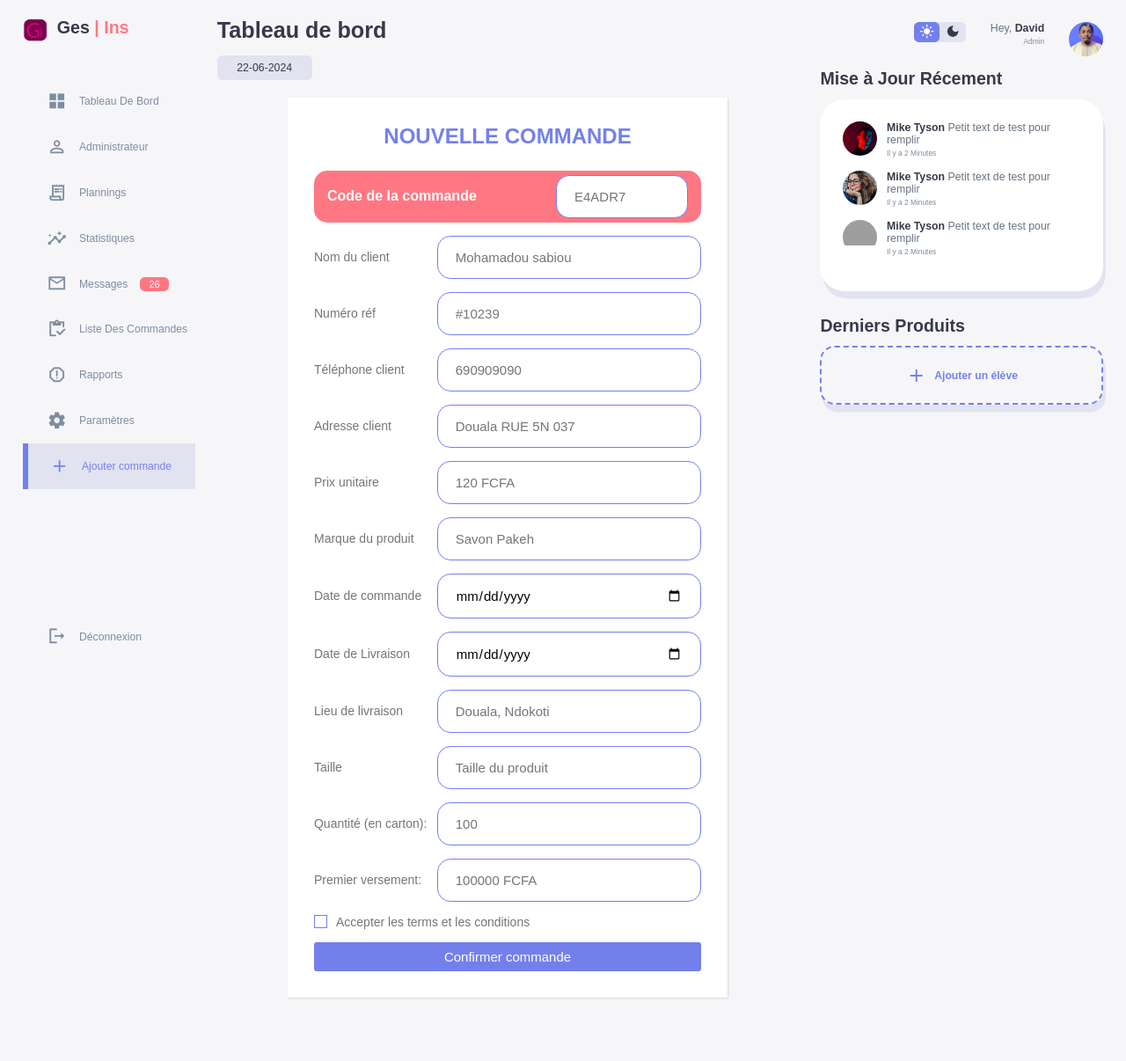
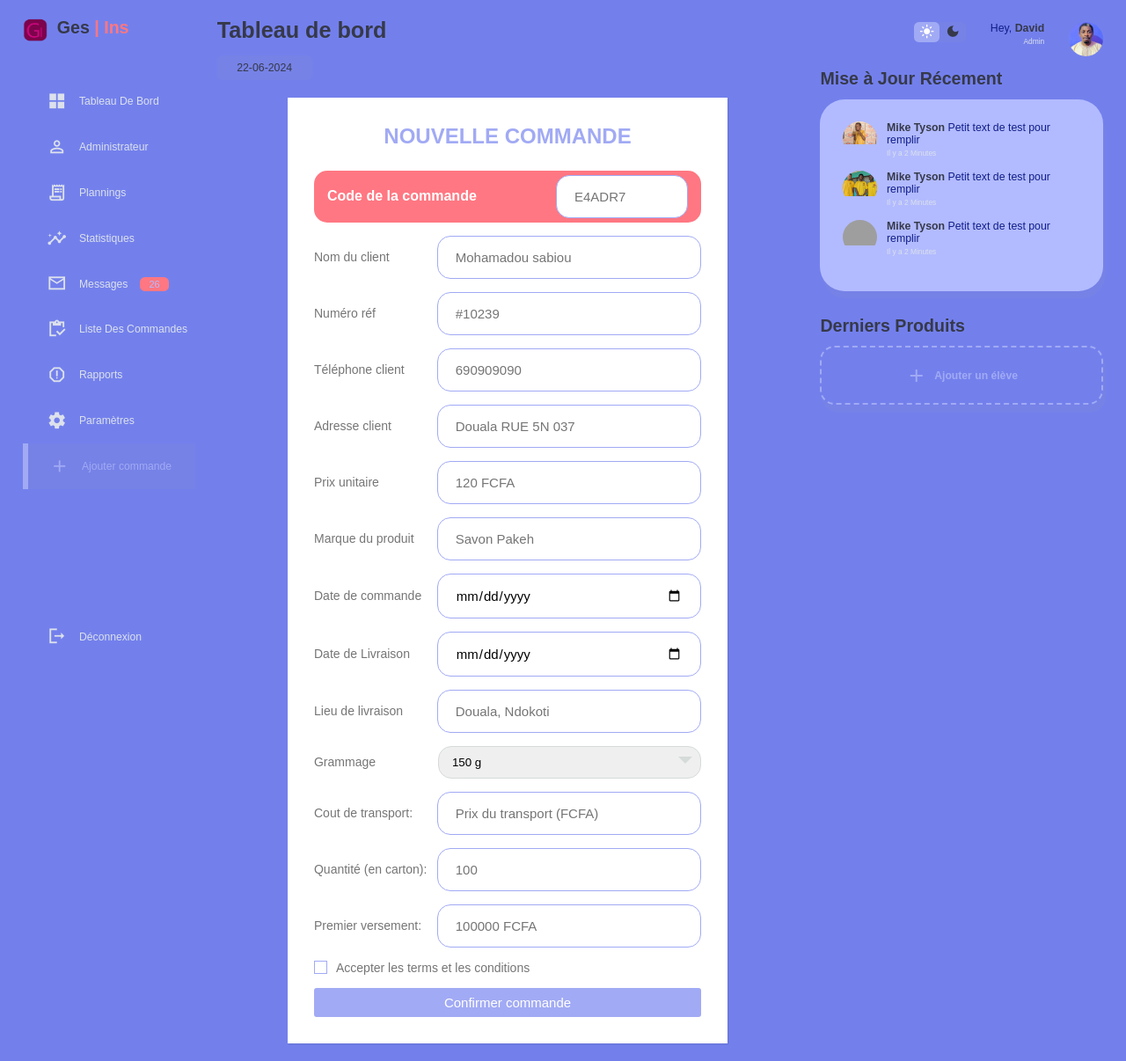
Before and after one commit to end2-237/sabiouApp, a PHP site: page /project_continouis/add.php in a window 1280 px wide. Shown: the whole page at 88% size. Before the commit the page ends 1135 px from the top, so only its background shows below. Run offline with PHP 8.4, Linux system fonts and the light colour scheme; data that the repository does not hold is empty; grey boxes are pictures that could not be loaded.

Commit message:
form add table

```diff
--- a/add.php
+++ b/add.php
@@ -121,15 +121,36 @@
                             <label for="">Lieu de livraison</label>
                             <input type="text" class="input" name="lieu_de_livraison" placeholder="Douala, Ndokoti">
                         </div>
+
+                        <!--<div class="input_field">
+                            <label for="">Grammage</label>
+                            <input type="number" class="input" name="taille" placeholder="Taille du produit ( en gramme)">
+                            </div>
+                        -->
+
+
                         <div class="input_field">
-                            <label for="">Taille</label>
-                            <input type="number" class="input" name="taille" placeholder="Taille du produit">
+                            <div class="custom_select">
+                                <label for="taille">Grammage</label>
+                            <select name="taille" class="input">
+                                <option value="150">150 g</option>
+                                <option value="180">180 g</option>
+                                <option value="350">350 g</option>
+                                <option value="400">400 g</option>
+                            </select> </div>
                         </div>
+
+
                         <!--
                         <div class="input_field">
                             <label for="">Téléversser une image</label>
                             <input type="file" name="fichier" class>
                         </div>-->
+                        <div class="input_field">
+                            <label for="">Cout de transport:</label>
+                            <input type="number" class="input" name="ct" placeholder="Prix du transport (FCFA)">
+                        </div>
+
                         <div class="input_field">
                             <label for="">Quantité (en carton):</label>
                             <input type="number" class="input" name="quantite" placeholder="100">
--- a/style.css
+++ b/style.css
@@ -4,7 +4,7 @@
     --color-primary: #a1aaf4;
     --color-danger: #ff7782;
     --color-success: #41f1b6;
-    --color-warning: #ffbb55;
+    --color-warning: #fc0000;
     --color-white: #b2bbff;
     --color-info-light: #7d8da1;
     --color-info-dark: #dce1eb;
@@ -388,6 +388,8 @@ main table tbody td{
     height: 2.8rem;
     border-bottom: 1px solid var(--color-info-light);
     color: var(--color-dark-variant);
+    font-size: 15px;
+    font-weight: bold;
 }
 
 main table tbody tr:last-child td{
--- a/style_add.css
+++ b/style_add.css
@@ -1,16 +1,16 @@
 :root{
-    --color-primary: #7380ec;
+    --color-primary: #a1aaf4;
     --color-danger: #ff7782;
     --color-success: #41f1b6;
     --color-warning: #ffbb55;
-    --color-white: #fff;
-    --color-info-dark: #7d8da1;
-    --color-info-light: #dce1eb;
+    --color-white: #b2bbff;
+    --color-info-light: #7d8da1;
+    --color-info-dark: #dce1eb;
     --color-dark:#363949;
     --color-light: rgba(132, 139, 200, 0.18);
-    --color-primary-variant: #111e88;
-    --color-dark-variant: #677483;
-    --color-background: #f6f6f9;
+    --color-dark-variant: #111e88;
+    --color-primary-variant: #677483;
+    --color-background: #7380ec;
 
     --card-border-radius: 2rem;
     --border-radius-1: 0.4rem;
@@ -79,6 +79,10 @@
     position: relative;
     width: 100%;
     height: 37px;
+    display: flex;
+    justify-content: space-between;
+    align-items: center;
+    gap: 0px;
 }
 .wrapper .form .input_field .custom_select select{
     -webkit-appearance: none;
@@ -86,8 +90,8 @@
     border: 1px solid #d5dbd9;
     width: 100%;
     height: 100%;
-    padding: 8px 10px;
-    border-radius: 3px;
+    padding: 10px 15px;
+    border-radius: 15px;
     outline: none;
 }
 .wrapper .form .input_field .custom_select::before{
```
Also changed, not shown: con-bd.php (+7 -1 lines), index.php (+9 -8 lines), images/profile-2.jpg, images/profile-21.jpg (added), images/profile-3.jpg, images/profile-31.jpg (added), images/profile-41.jpg (added), 1 other file.
